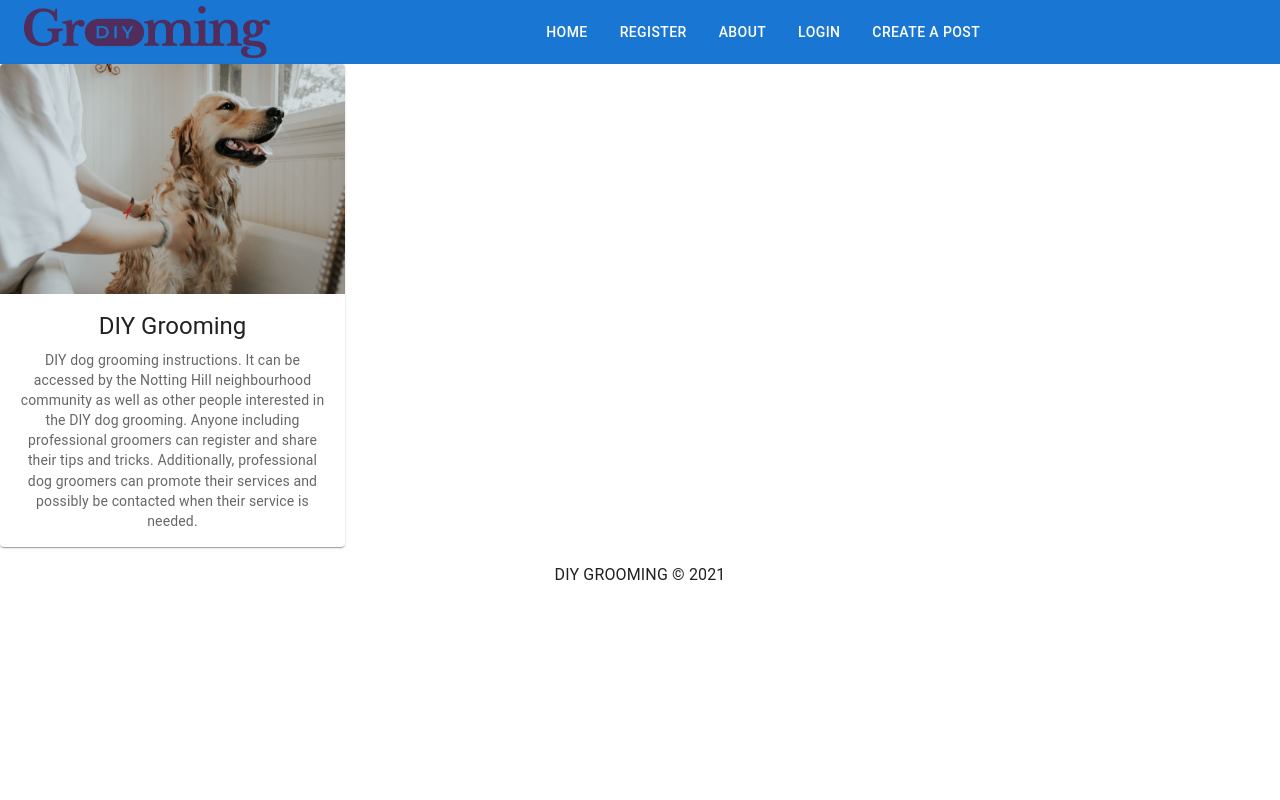
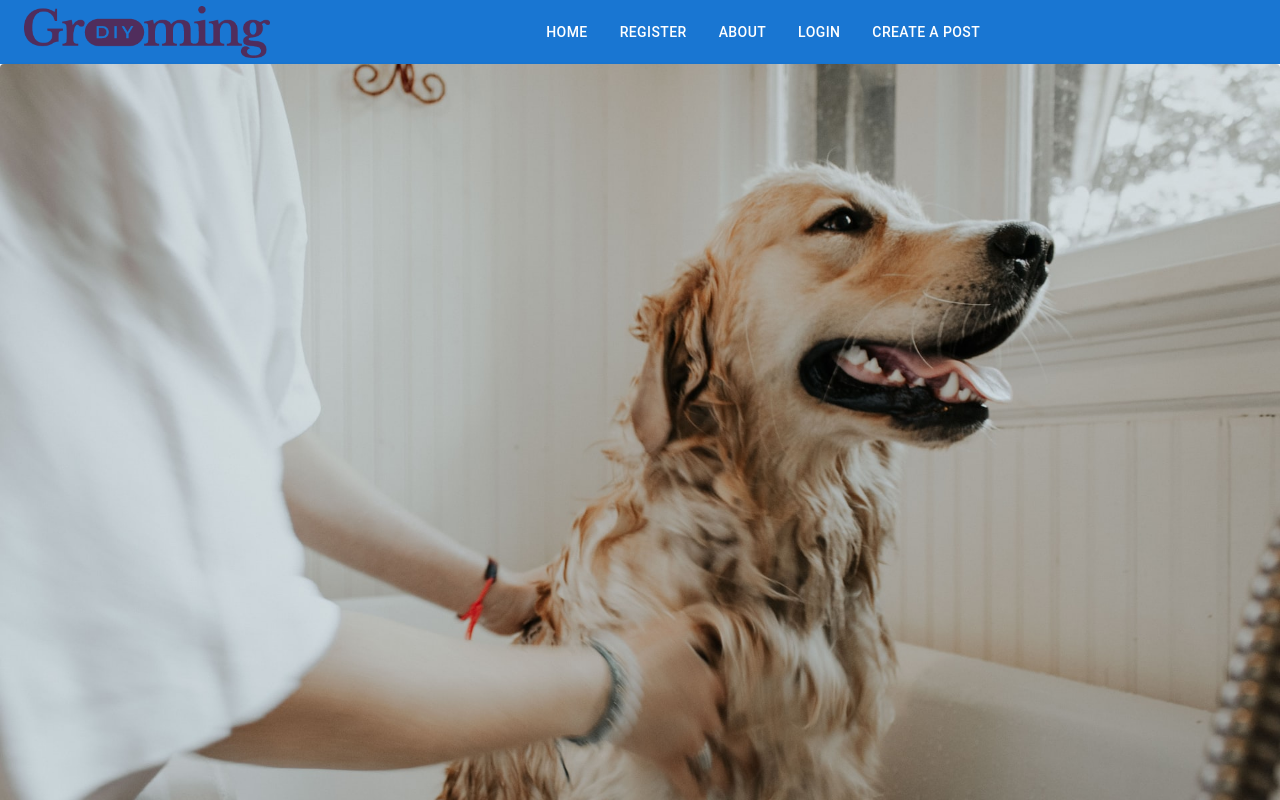
Before and after one commit to winny1212/client-frontend, a React (Create React App) app: page /about in a window 1280 px wide. Shown: the top 800 px of the page. Built offline with nearby package versions, Linux system fonts and the light colour scheme.

Commit message:
add styles hook on about page

```diff
--- a/src/views/about/About.js
+++ b/src/views/about/About.js
@@ -5,11 +5,14 @@ import CardMedia from '@mui/material/CardMedia';
 import Typography from '@mui/material/Typography';
 import CardActionArea from '@mui/material/CardActionArea';
 import AboutImage from '../../assets/img/dogs/home_grooming_02.jpg.jpg';
+import { useStyles } from '../../views/about/styles';
 
 function About() {
+  const classes = useStyles();
+
   return (
     <>
-      <Card sx={{ maxWidth: 345 }}>
+      <Card element="Cut corner" className={classes.container}>
         <CardActionArea>
           <CardMedia
             component="img"
--- a/src/views/about/styles.js
+++ b/src/views/about/styles.js
@@ -1,3 +1,7 @@
 import { makeStyles } from '@material-ui/styles';
 
-export const useStyles = makeStyles({});
+export const useStyles = makeStyles({
+  container: {
+    borderRadius: 0,
+  },
+});
```
